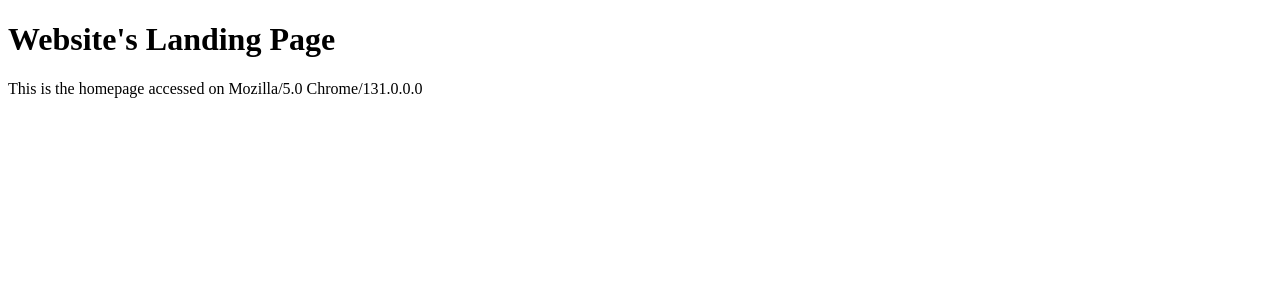
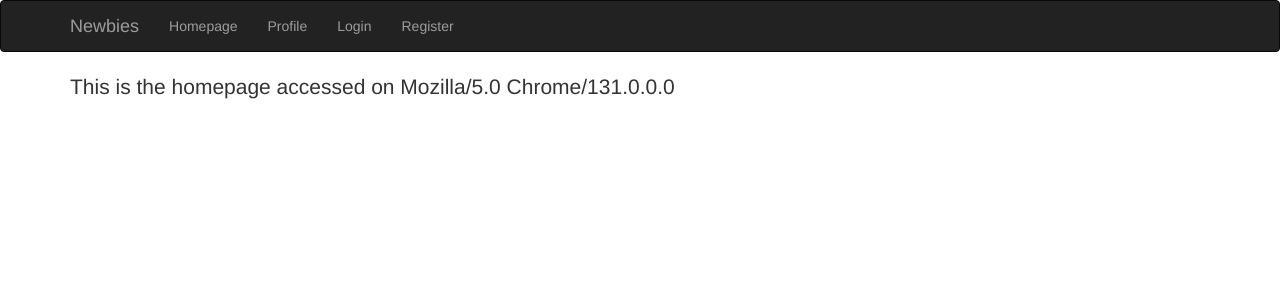
Before and after one commit to Gbemmiey/Flask-Newbie, a Flask app: page / in a window 1280 px wide. Shown: the top 300 px of the page. Run offline with Flask 2, Linux system fonts and the light colour scheme; some libraries are stand-ins or nearby versions.

Commit message:
Removed bugs from the previous commit. Added Login, Signup and Homepage to the nav-bar

```diff
--- a/app.py
+++ b/app.py
@@ -15,7 +15,7 @@ def index():
     # return response, user_agent, redirect
 
 
-@app.route('/user/<name>')
+@app.route('/User/<name>')
 def user(name):
     comments = {str(name), "goes", "to", "school"}
     return render_template('User.html', name=name)
@@ -31,5 +31,15 @@ def internal_service_error(e):
     return render_template('500.html'), 500
 
 
+@app.route('/Login')
+def login():
+    return render_template('Login.html')
+
+
+@app.route('/Signup')
+def signup():
+    return render_template('Signup.html')
+
+
 if __name__ == '__main__':
     app.run()
--- a/templates/404.html
+++ b/templates/404.html
@@ -1,4 +1,4 @@
-{% extends "/bootstrap/base.html" %}
+{% extends "base.html" %}
 {% block title %}Flasky - Page Not Found{% endblock %}
 {% block page_content %}
 <div class="page-header">
--- a/templates/500.html
+++ b/templates/500.html
@@ -1,4 +1,4 @@
-{% extends "/bootsrap/base.html" %}
+{% extends "base.html" %}
 {% block title %}Flasky - Page Not Found{% endblock %}
 {% block page_content %}
 <div class="page-header">
--- a/templates/User.html
+++ b/templates/User.html
@@ -1,5 +1,5 @@
-{% extends "bootstrap/base.html" %}
-{% block title %}Flasky{% endblock %}
+{% extends "base.html" %}
+{% block title %}{{ name }}'s Profile{% endblock %}
 {% block page_content %}
 <div class="page-header">
     <h1>Hello, {{ name }}!</h1>
--- a/templates/bootstrap/base.html
+++ b/templates/base.html
@@ -1,5 +1,5 @@
 {% extends "bootstrap/base.html" %}
-{% block title %}Flasky{% endblock %}
+{% block title %}Flask Web Application{% endblock %}
 {% block navbar %}
 <div class="navbar navbar-inverse" role="navigation">
     <div class="container">
@@ -11,11 +11,14 @@
                 <span class="icon-bar"></span>
                 <span class="icon-bar"></span>
             </button>
-            <a class="navbar-brand" href="/">Flasky</a>
+            <a class="navbar-brand" href="/">Newbies</a>
   </div>
         <div class="navbar-collapse collapse">
             <ul class="nav navbar-nav">
-                <li><a href="/">Home</a></li>
+                <li><a href="/">Homepage</a></li>
+                <li><a href="/User/Dave">Profile</a> </li>
+                <li><a href="/Login">Login</a></li>
+                <li> <a href="/Signup">Register</a> </li>
             </ul>
         </div>
     </div>
--- a/templates/index.html
+++ b/templates/index.html
@@ -1,11 +1,7 @@
-<!DOCTYPE html>
-<html lang="en">
-<head>
-    <meta charset="UTF-8">
-    <title>Homepage</title>
-</head>
-<body>
-<h1>Website's Landing Page</h1>
-<p> This is the homepage accessed on {{ browser_details }}</p>
-</body>
-</html>
+{% extends "base.html" %}
+{% block title %}Homepage{% endblock %}
+{% block page_content %}
+<div class="lead">
+    <p> This is the homepage accessed on {{ browser_details }}</p>
+</div>
+{% endblock %}
```
Also changed, not shown: templates/Login.html (+9 -9 lines), templates/Signup.html (+7 -10 lines).
